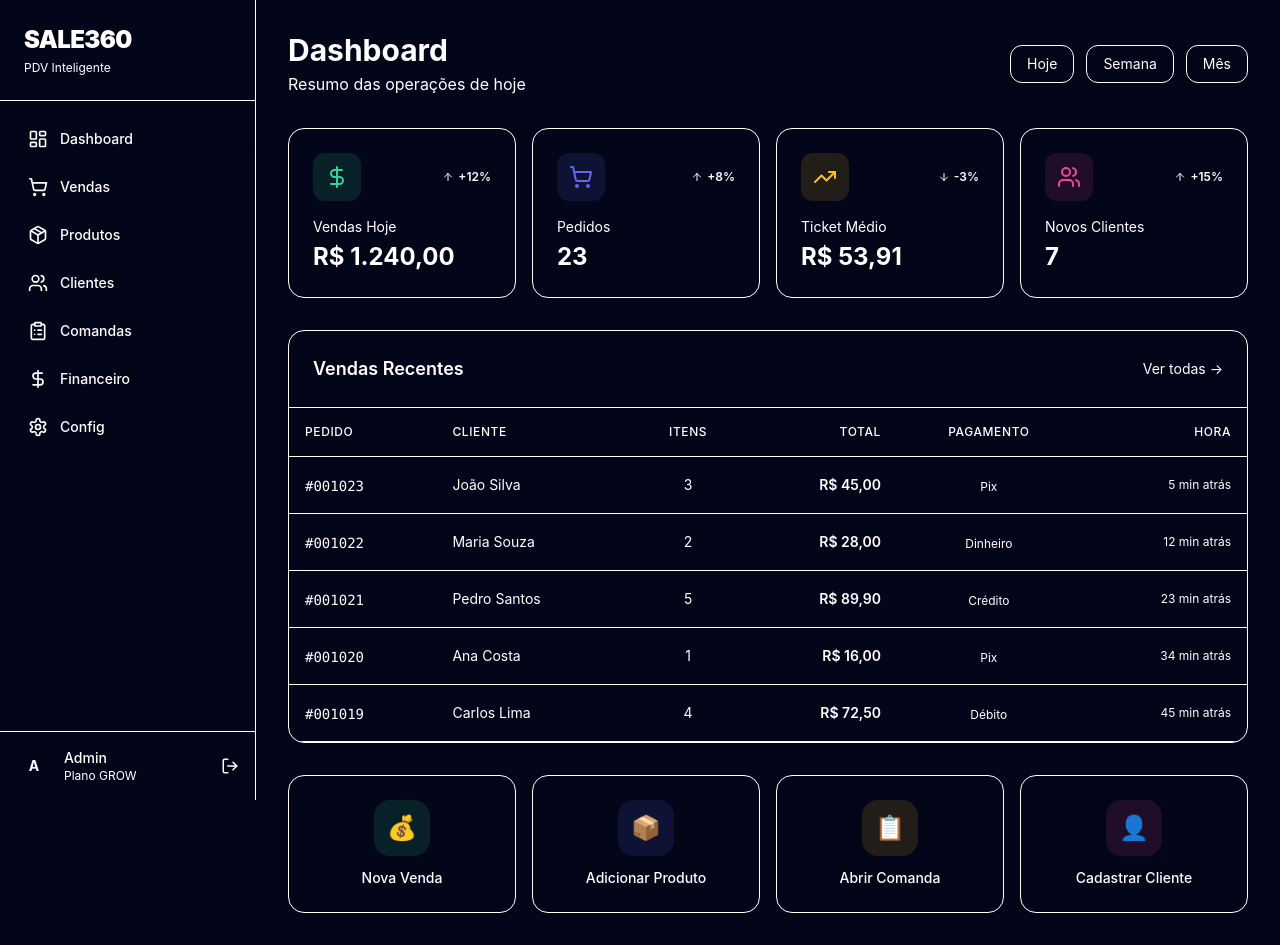
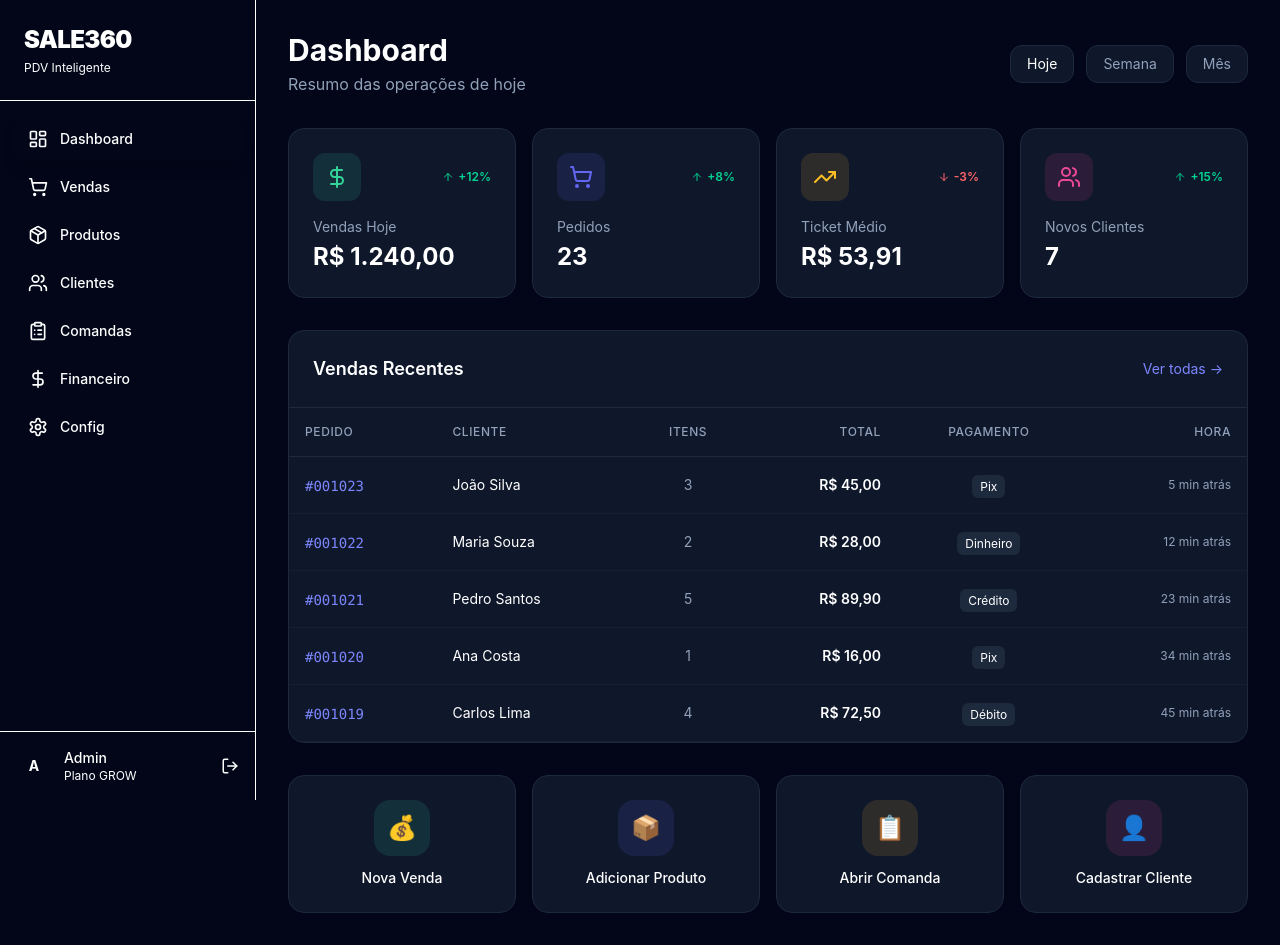
Before and after one commit to philipecordeiroprc-rgb/Sale360, a Next.js app in the folder apps/web/: page /dashboard in a window 1280 px wide. Built offline with nearby package versions, Linux system fonts and the light colour scheme.

Commit message:
auto: update page.tsx

```diff
--- a/apps/web/src/app/dashboard/page.tsx
+++ b/apps/web/src/app/dashboard/page.tsx
@@ -32,16 +32,16 @@ export default function DashboardPage() {
       <div className="flex items-center justify-between">
         <div>
           <h2 className="text-3xl font-bold text-white">Dashboard</h2>
-          <p className="text-dark-600 mt-1">Resumo das operações de hoje</p>
+          <p className="text-slate-400 mt-1">Resumo das operações de hoje</p>
         </div>
         <div className="flex gap-3">
-          <button className="px-4 py-2 bg-dark-800 border border-dark-700 rounded-xl text-sm text-white hover:bg-dark-700 transition-colors">
+          <button className="px-4 py-2 bg-slate-900 border border-slate-800 rounded-xl text-sm text-white hover:bg-slate-800 transition-colors">
             Hoje
           </button>
-          <button className="px-4 py-2 bg-dark-800 border border-dark-700 rounded-xl text-sm text-dark-600 hover:text-white hover:bg-dark-700 transition-colors">
+          <button className="px-4 py-2 bg-slate-900 border border-slate-800 rounded-xl text-sm text-slate-400 hover:text-white hover:bg-slate-800 transition-colors">
             Semana
           </button>
-          <button className="px-4 py-2 bg-dark-800 border border-dark-700 rounded-xl text-sm text-dark-600 hover:text-white hover:bg-dark-700 transition-colors">
+          <button className="px-4 py-2 bg-slate-900 border border-slate-800 rounded-xl text-sm text-slate-400 hover:text-white hover:bg-slate-800 transition-colors">
             Mês
           </button>
         </div>
@@ -52,7 +52,7 @@ export default function DashboardPage() {
         {statCards.map((card) => (
           <div
             key={card.id}
-            className="bg-dark-800 border border-dark-700 rounded-2xl p-6 hover:border-dark-600 transition-all"
+            className="bg-slate-900 border border-slate-800 rounded-2xl p-6 hover:border-slate-500 transition-all"
           >
             <div className="flex items-center justify-between mb-4">
               <div
@@ -63,24 +63,24 @@ export default function DashboardPage() {
               </div>
               <span
                 className={`flex items-center gap-1 text-xs font-semibold ${
-                  card.up ? 'text-success' : 'text-danger'
+                  card.up ? 'text-emerald-400' : 'text-red-400'
                 }`}
               >
                 {card.up ? <ArrowUp size={12} /> : <ArrowDown size={12} />}
                 {card.change}
               </span>
             </div>
-            <p className="text-dark-600 text-sm">{card.label}</p>
+            <p className="text-slate-400 text-sm">{card.label}</p>
             <p className="text-2xl font-bold text-white mt-1">{card.value}</p>
           </div>
         ))}
       </div>
 
       {/* Recent Orders */}
-      <div className="bg-dark-800 border border-dark-700 rounded-2xl overflow-hidden">
-        <div className="p-6 border-b border-dark-700 flex items-center justify-between">
+      <div className="bg-slate-900 border border-slate-800 rounded-2xl overflow-hidden">
+        <div className="p-6 border-b border-slate-800 flex items-center justify-between">
           <h3 className="text-lg font-semibold text-white">Vendas Recentes</h3>
-          <button className="text-sm text-accent hover:text-accent-light transition-colors">
+          <button className="text-sm text-indigo-400 hover:text-indigo-300 transition-colors">
             Ver todas →
           </button>
         </div>
@@ -88,7 +88,7 @@ export default function DashboardPage() {
         <div className="overflow-x-auto">
           <table className="w-full">
             <thead>
-              <tr className="border-b border-dark-700 text-dark-600 text-xs uppercase tracking-wider">
+              <tr className="border-b border-slate-800 text-slate-400 text-xs uppercase tracking-wider">
                 <th className="text-left p-4 font-medium">Pedido</th>
                 <th className="text-left p-4 font-medium">Cliente</th>
                 <th className="text-center p-4 font-medium">Itens</th>
@@ -101,20 +101,20 @@ export default function DashboardPage() {
               {recentOrders.map((order) => (
                 <tr
                   key={order.id}
-                  className="border-b border-dark-700/50 hover:bg-dark-700/50 transition-colors"
+                  className="border-b border-slate-800/50 hover:bg-slate-800/50 transition-colors"
                 >
                   <td className="p-4">
-                    <span className="text-accent font-mono text-sm">{order.id}</span>
+                    <span className="text-indigo-400 font-mono text-sm">{order.id}</span>
                   </td>
                   <td className="p-4 text-white text-sm">{order.customer}</td>
-                  <td className="p-4 text-center text-dark-600 text-sm">{order.items}</td>
+                  <td className="p-4 text-center text-slate-400 text-sm">{order.items}</td>
                   <td className="p-4 text-right text-white font-semibold text-sm">{order.total}</td>
                   <td className="p-4 text-center">
-                    <span className="px-2 py-1 bg-dark-700 rounded-md text-xs text-white">
+                    <span className="px-2 py-1 bg-slate-800 rounded-md text-xs text-white">
                       {order.method}
                     </span>
                   </td>
-                  <td className="p-4 text-right text-dark-600 text-xs">{order.time}</td>
+                  <td className="p-4 text-right text-slate-400 text-xs">{order.time}</td>
                 </tr>
               ))}
             </tbody>
@@ -132,7 +132,7 @@ export default function DashboardPage() {
         ].map((action) => (
           <button
             key={action.label}
-            className="flex flex-col items-center gap-3 p-6 bg-dark-800 border border-dark-700 rounded-2xl hover:border-dark-600 transition-all group"
+            className="flex flex-col items-center gap-3 p-6 bg-slate-900 border border-slate-800 rounded-2xl hover:border-slate-500 transition-all group"
           >
             <div
               className="w-14 h-14 rounded-2xl flex items-center justify-center text-2xl transition-transform group-hover:scale-110"
```
